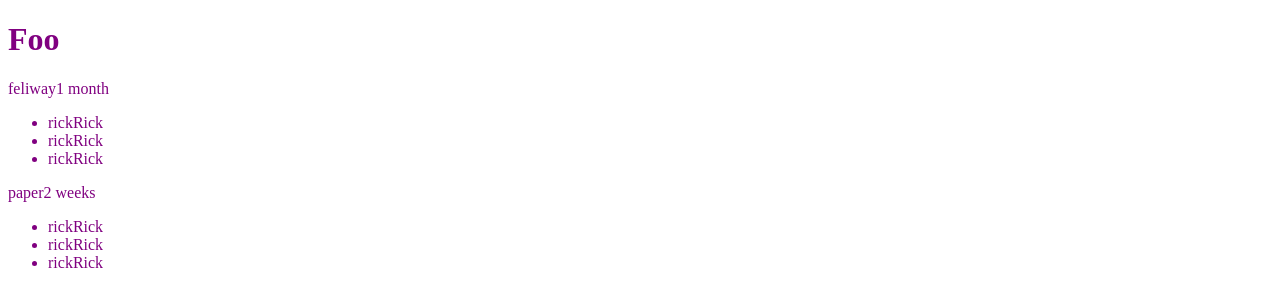
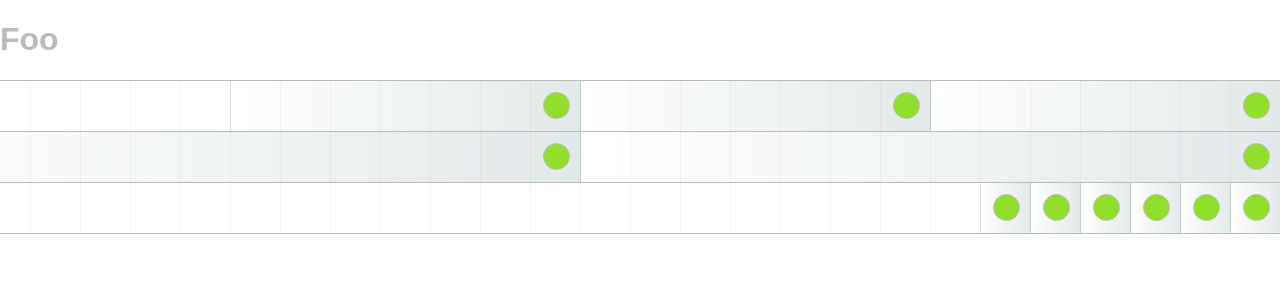
Before and after one commit to chicgeek/chore-chart, a React (Create React App) app: page / in a window 1280 px wide. Shown: the top 306 px of the page. Built offline with nearby package versions, Linux system fonts and the light colour scheme.

Commit message:
#6 Import initial timeline styles

```diff
--- a/package.json
+++ b/package.json
@@ -8,6 +8,7 @@
     "@types/react": "^16.8.18",
     "@types/react-dom": "^16.8.4",
     "node-sass": "^4.13.1",
+    "normalize.css": "^8.0.1",
     "react": "^16.8.6",
     "react-dom": "^16.8.6",
     "react-scripts": "^3.0.1",
--- /dev/null
+++ b/src/css/00-foundation/_accessibility.scss
@@ -0,0 +1,12 @@
+.sr-only {
+	border: 0 !important;
+	clip: rect(1px, 1px, 1px, 1px) !important;
+  clip-path: inset(50%) !important;
+	height: 1px !important;
+	overflow: hidden !important;
+	margin: -1px !important;
+	padding: 0 !important;
+	position: absolute !important;
+	width: 1px !important;
+	white-space: nowrap !important;
+}
--- /dev/null
+++ b/src/css/00-foundation/_base.scss
@@ -0,0 +1,9 @@
+html {
+  font-size: 62.5%;
+}
+
+body {
+  font-size: 1.6rem;
+  font-family: sans-serif;
+  color: $colour-dark;
+}
--- /dev/null
+++ b/src/css/00-foundation/_variables.scss
@@ -0,0 +1,11 @@
+$grid-size: 5rem;
+$border-width: 1px;
+
+$colour-gold: #ffc107;
+$colour-dark: #bbb;
+$colour-white: #fff;
+
+$colour-success: #92de2d;
+$colour-error: #ce1f1f;
+$colour-grid: rgba($colour-dark, 0.15);
+$colour-shade: rgba(111, 146, 148, 0.20);
--- /dev/null
+++ b/src/css/02-components/_marker.scss
@@ -0,0 +1,43 @@
+.marker {
+  $marker-size: 0.5em;
+  $marker-border: 1px;
+
+  // flex because button doesn't work with grid
+  display: flex;
+  width: 1em;
+  height: 1em;
+  align-items: center;
+  justify-content: center;
+
+  &:before {
+    content: '';
+    display: flex;
+    align-items: center;
+    justify-content: center;
+    line-height: 0;
+    width: $marker-size;
+    height: $marker-size;
+    background-color: $colour-success;
+    border: $marker-border solid $colour-dark;
+    border-radius: 50%;
+    color: $colour-dark;
+  }
+
+
+  &--add {
+    padding: 0;
+    margin: 0;
+    border: none;
+    background: none;
+    font-size: inherit;
+
+    &:before {
+      background-color: $colour-white;
+    }
+
+    &:hover:before {
+      cursor: pointer;
+      color: $colour-gold;
+    }
+  }
+}
--- /dev/null
+++ b/src/css/02-components/_timeline.scss
@@ -0,0 +1,73 @@
+.group {
+  padding: 0 0 15px;
+  font-size: $grid-size;
+  overflow-x: scroll;
+  direction: rtl;
+  border-top: $border-width solid $colour-dark;
+}
+
+.timeline {
+  display: grid;
+  grid-template: 1em / repeat(60, 1em);
+  list-style: none;
+  margin: 0;
+  padding: 0;
+  width: 60em;
+  border-bottom: $border-width solid $colour-dark;
+  background-image: repeating-linear-gradient(
+    to left,
+    $colour-grid,
+    transparent 0,
+    transparent calc(1em - 1px),
+    $colour-grid calc(1em - 1px),
+    $colour-grid 1em
+  );
+
+  &:last-of-type {
+    border-bottom-width: $border-width;
+  }
+
+  &__range {
+    position: relative;
+    display: flex;
+    align-items: center;
+    justify-content: flex-end;
+    min-width: 1em; // actual duration
+    min-height: 0.9em;
+    margin-right: -$border-width;
+    padding: 0;
+    background-image: linear-gradient(
+      to right,
+      transparent,
+      $colour-shade 1em
+    );
+    direction: ltr;
+    border-left: $border-width solid $colour-grid;
+
+    // overdue marker
+    &:after {
+      content: '';
+      position: absolute;
+      bottom: -$border-width;
+      right: 0;
+      left: 1em; // period
+      border-bottom: calc(0.05em + #{$border-width}) solid currentColor;
+      color: rgba($colour-error, 0.8);
+    }
+
+    @for $i from 1 through 30 {
+      [data-period="#{$i}"] & {
+        grid-column-end: span #{$i};
+        background-image: linear-gradient(
+          to right,
+          transparent,
+          $colour-shade #{$i}em
+        );
+
+        &:after {
+          left: #{$i}em;
+        }
+      }
+    }
+  }
+}
--- a/src/css/index.scss
+++ b/src/css/index.scss
@@ -1,3 +1,8 @@
-body {
-  color: purple;
-}
+// external
+@import "../../node_modules/normalize.css/normalize";
+
+@import './00-foundation/variables';
+@import './00-foundation/accessibility';
+@import './00-foundation/base';
+@import './02-components/timeline';
+@import './02-components/marker';
--- a/src/js/App.tsx
+++ b/src/js/App.tsx
@@ -6,6 +6,7 @@ const App = ({ data }: { data: Data }) => {
   return (
     <div>
       <h1>Foo</h1>
+      <div className="group">
         { data.chores.map(
           chore => <Chore
             key={chore.id}
@@ -14,6 +15,7 @@ const App = ({ data }: { data: Data }) => {
           />
         )}
       </div>
+    </div>
   );
 }
 
--- a/src/js/components/Chore/Chore.tsx
+++ b/src/js/components/Chore/Chore.tsx
@@ -2,14 +2,25 @@ import React from 'react';
 import Entry from '../Extry/Entry';
 import { Chore as ChoreType, Person, Entry as EntryType } from '../../data/types';
 
-type AppProps = { chore: ChoreType, people: { [name: string]: Person } };
+interface Spans {
+  [key: string]: number;
+}
 
-const Chore = ({ chore, people }: AppProps) => {
+const spans: Spans = {
+  'day': 1,
+  'week': 7,
+  '2 weeks': 14,
+  '1 month': 30,
+}
+
+const Chore = (
+  { chore, people }: {
+    chore: ChoreType,
+    people: { [name: string]: Person }
+  }
+) => {
   return (
-    <div>
-      { chore.id }
-      { chore.frequency }
-      <ul>
+    <ul className="timeline" data-period={ spans[chore.frequency] }>
       { chore.history.map(
         (entry: EntryType) => <Entry
           entry={entry}
@@ -18,8 +29,8 @@ const Chore = ({ chore, people }: AppProps) => {
         />
       ) }
     </ul>
-    </div>
   )
 }
 
+
 export default Chore;
--- a/src/js/components/Extry/Entry.tsx
+++ b/src/js/components/Extry/Entry.tsx
@@ -1,5 +1,10 @@
 import React from 'react';
+import CSS from 'csstype';
 import { Entry as EntryType, Person } from '../../data/types';
+
+const style: CSS.Properties = {
+  gridColumnEnd: true ? undefined : 'span 4' // mock actual frequency
+};
 
 const Entry = (
   { entry, people }: {
@@ -7,9 +12,8 @@ const Entry = (
     people: { [name: string]: Person }
   }
 ) => (
-  <li>
-    {entry.person}
-    {people[entry.person].name}
+  <li className="timeline__range" style={style}>
+    <span className="marker" data-person={people[entry.person].name} />
   </li>
 )
 
--- a/src/js/data/mock.ts
+++ b/src/js/data/mock.ts
@@ -3,7 +3,7 @@ export const data = {
     {
       id: "feliway",
       description: "Replace the Feliway plug in",
-      frequency: '1 month',
+      frequency: 'week',
       history: [
         {
           timestamp: 'Tue Nov 05 1985 06:23:20 GMT+0530 (IST)',
@@ -37,6 +37,37 @@ export const data = {
           person: 'rick'
         },
       ],
+    },
+    {
+      id: "dishwasher",
+      description: "Unload the dishwasher",
+      frequency: 'day',
+      history: [
+        {
+          timestamp: 'Tue Nov 15 1985 06:13:20 GMT+0530 (IST)',
+          person: 'rick'
+        },
+        {
+          timestamp: 'Tue Nov 11 1985 06:13:20 GMT+0530 (IST)',
+          person: 'rick'
+        },
+        {
+          timestamp: 'Tue Nov 09 1985 06:13:20 GMT+0530 (IST)',
+          person: 'rick'
+        },
+        {
+          timestamp: 'Tue Nov 15 1982 06:13:20 GMT+0530 (IST)',
+          person: 'rick'
+        },
+        {
+          timestamp: 'Tue Nov 11 1982 06:13:20 GMT+0530 (IST)',
+          person: 'rick'
+        },
+        {
+          timestamp: 'Tue Nov 09 1982 06:13:20 GMT+0530 (IST)',
+          person: 'rick'
+        },
+      ],
     }
   ],
   people: {
```
Also changed, not shown: 1 other file (tests, documents, lock files or other folders). Lines whose indentation alone changed are shown as unchanged.
